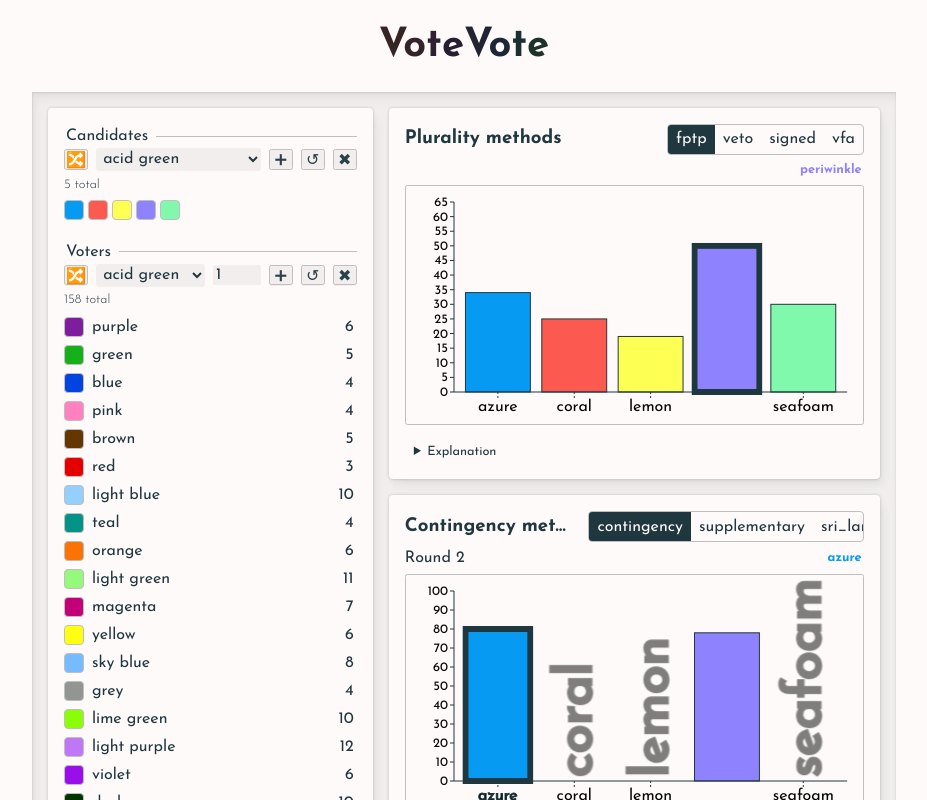
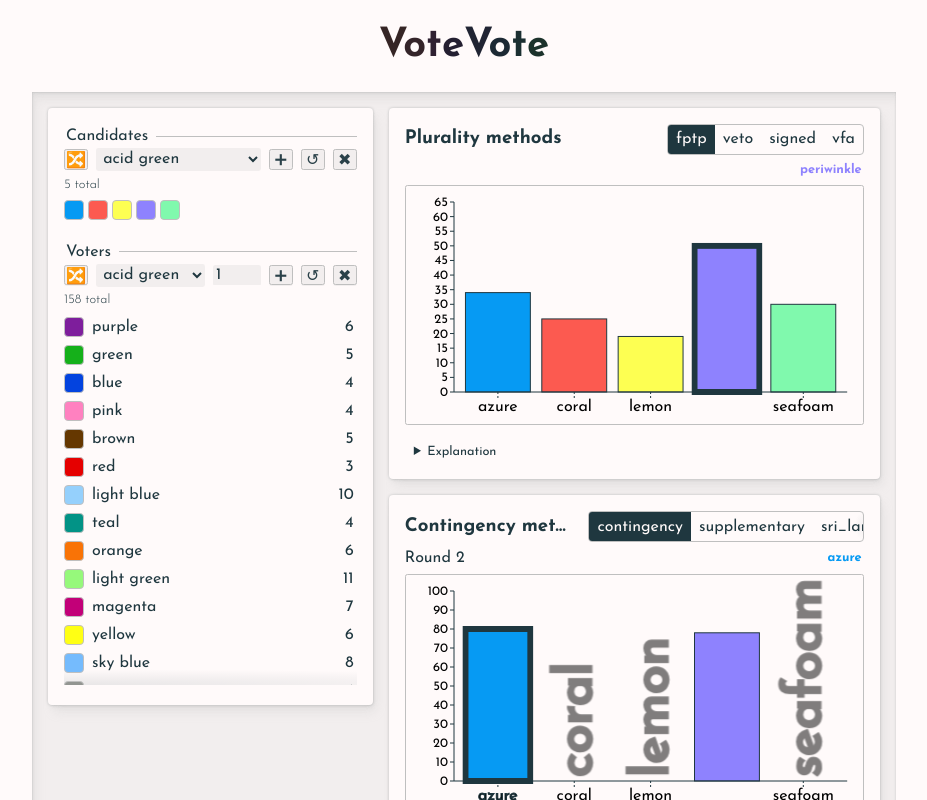
Before and after one commit to tif-calin/votevote, a React (Create React App) app: page / in a window 1280 px wide. Shown: the whole page, without its empty margins (176-1103 px from the left). Built offline with nearby package versions, Linux system fonts and the light colour scheme.

Commit message:
shorter input container

```diff
--- a/src/views/home/left/InputLeft.tsx
+++ b/src/views/home/left/InputLeft.tsx
@@ -74,7 +74,7 @@ const VoterDisplay = styled.ul`
   list-style: none;
   gap: 0.25rem;
 
-  max-height: calc(100px + 50vh);
+  max-height: calc(50px + 40vh);
   overflow-y: auto;
   @supports (scrollbar-width: none) {
     scrollbar-width: none;
```
Also changed, not shown: 1 other file (tests, documents, lock files or other folders).
